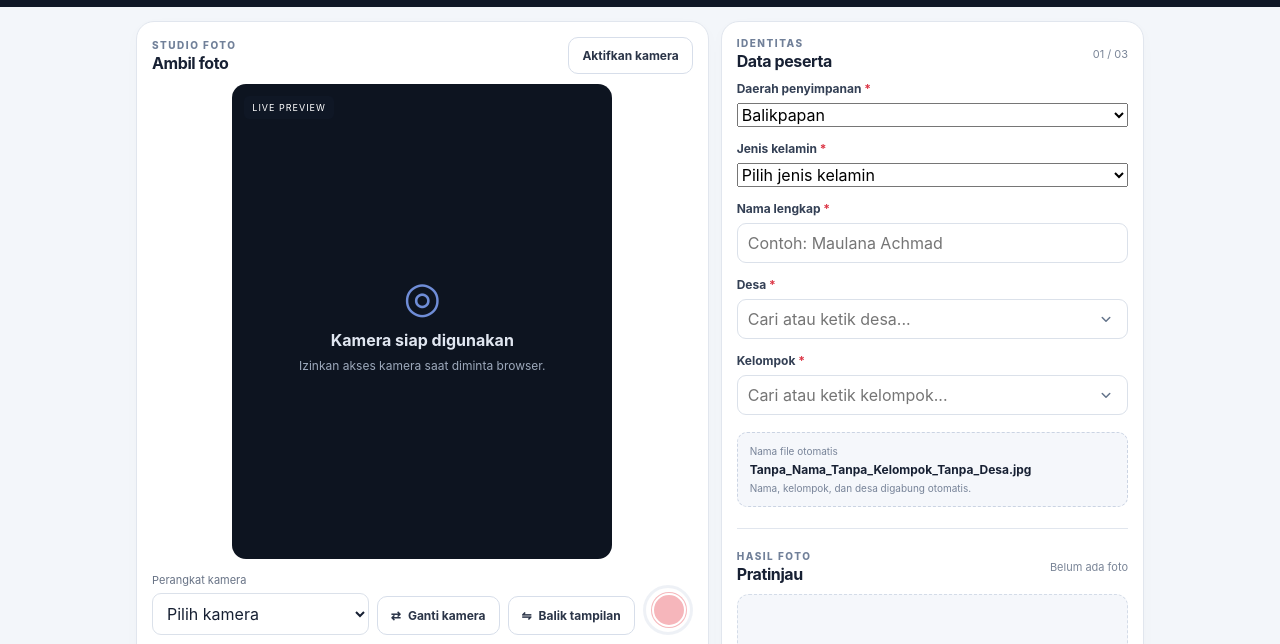
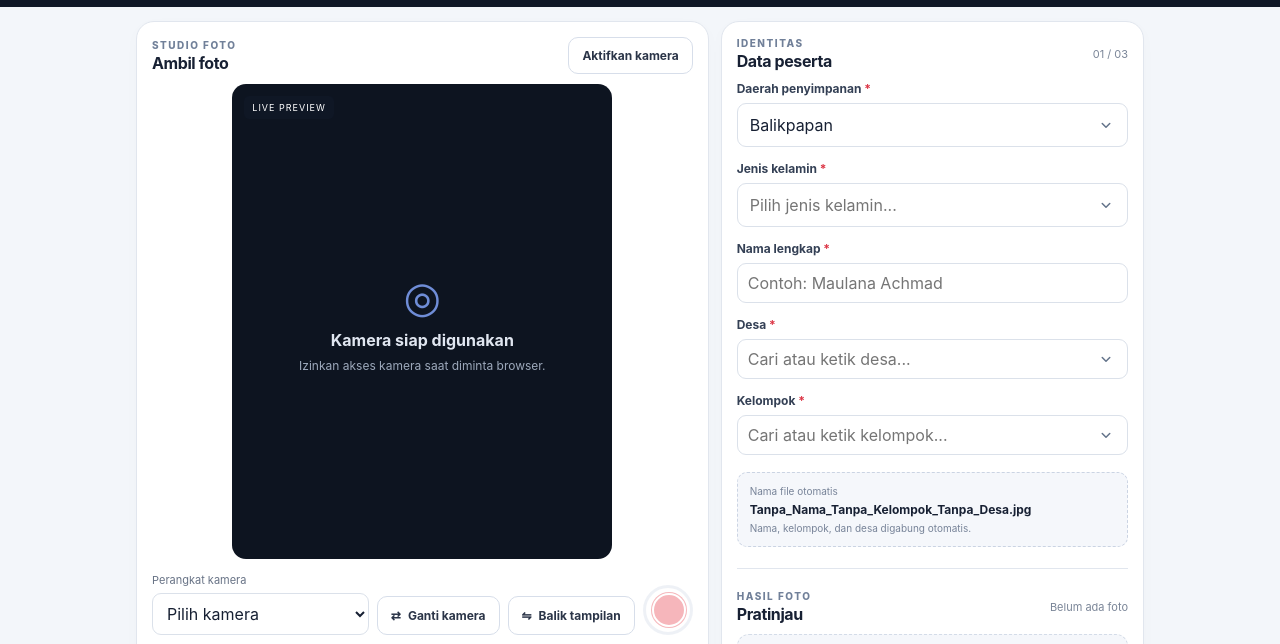
Before and after one commit to Maulana1399/foto-peserta, a website: page public/index.html in a window 1280 px wide. Shown: the part 84-728 px from the top of the page. Drawn offline with Linux system fonts and the light colour scheme; no server answers.

Commit message:
feat: unify custom dropdowns for participant form

```diff
--- a/public/app.js
+++ b/public/app.js
@@ -460,7 +460,9 @@
     );
     const daerah = $('daerah').value;
     const jenisKelamin = $('jenisKelamin').value;
-    const provider = $('provider').value;
+    const providerLabel = $('provider').value;
+    const providerMap = { 'Nextcloud': 'nextcloud', 'Google Drive': 'gdrive' };
+    const provider = providerMap[providerLabel] || providerLabel;
 
     $('uploadButton').disabled = true;
     $('uploadButton').textContent = 'Mengunggah…';
@@ -540,7 +542,7 @@
     return choices.find(item => item.toLocaleLowerCase('id-ID') === normalized) || normalizeText(value);
   };
 
-  function setupAutocomplete(input, getChoices, label) {
+  function setupAutocomplete(input, getChoices, label, allowCustom = true) {
     const wrapper = document.createElement('div');
     wrapper.className = 'autocomplete';
     input.parentNode.insertBefore(wrapper, input);
@@ -607,7 +609,7 @@
       const exactMatch = choices.some(item =>
         item.toLocaleLowerCase('id-ID') === query
       );
-      if (normalizeText(input.value) && !exactMatch) {
+      if (allowCustom && normalizeText(input.value) && !exactMatch) {
         const custom = document.createElement('button');
         custom.type = 'button';
         custom.className = 'autocomplete-option autocomplete-custom';
@@ -639,6 +641,13 @@
     input.addEventListener('input', render);
     trigger.addEventListener('click', () => {
       if (menu.hidden) {
+        document.querySelectorAll('.autocomplete-menu').forEach(otherMenu => {
+          if (otherMenu !== menu) {
+            otherMenu.hidden = true;
+            const otherWrapper = otherMenu.closest('.autocomplete');
+            otherWrapper?.querySelector('input')?.setAttribute('aria-expanded', 'false');
+          }
+        });
         input.focus();
         render();
       } else {
@@ -686,6 +695,11 @@
 
   const desaInput = $('desa');
   const kelompokInput = $('kelompok');
+
+  setupAutocomplete($('daerah'), () => ['Balikpapan', 'Samarinda'], 'Daerah penyimpanan', false);
+  setupAutocomplete($('jenisKelamin'), () => ['Laki-laki', 'Perempuan'], 'Jenis kelamin', false);
+  setupAutocomplete($('provider'), () => ['Nextcloud', 'Google Drive'], 'Tujuan upload', false);
+
   const desaAutocomplete = setupAutocomplete(
     desaInput, () => Object.keys(masterGroups), 'Desa terdaftar'
   );
--- a/public/index.html
+++ b/public/index.html
@@ -41,16 +41,11 @@
     <div class="section-heading"><div><p class="eyebrow">IDENTITAS</p><h2>Data peserta</h2></div><span class="step">01 / 03</span></div>
     <form id="participantForm" autocomplete="off">
       <label for="daerah">Daerah penyimpanan <b>*</b></label>
-      <select id="daerah" name="daerah" required>
-        <option value="Balikpapan" selected>Balikpapan</option>
-        <option value="Samarinda">Samarinda</option>
-      </select>
+      <input id="daerah" name="daerah" value="Balikpapan"
+             placeholder="Pilih daerah..." required autocomplete="off">
       <label for="jenisKelamin">Jenis kelamin <b>*</b></label>
-      <select id="jenisKelamin" name="jenisKelamin" required>
-        <option value="">Pilih jenis kelamin</option>
-        <option value="Laki-laki">Laki-laki</option>
-        <option value="Perempuan">Perempuan</option>
-      </select>
+      <input id="jenisKelamin" name="jenisKelamin" value=""
+             placeholder="Pilih jenis kelamin..." required autocomplete="off">
       <label for="nama">Nama lengkap <b>*</b></label><input id="nama" name="nama" placeholder="Contoh: Maulana Achmad" required maxlength="100">
       <label for="desa">Desa <b>*</b></label><input id="desa" name="desa" list="desaOptions" placeholder="Cari atau ketik desa..." required maxlength="100" autocomplete="off"><datalist id="desaOptions"><option value="Batu Ampar"></option><option value="Ringroad"></option><option value="Sepinggan"></option><option value="Timur Raya"></option></datalist>
       <label for="kelompok">Kelompok <b>*</b></label><input id="kelompok" name="kelompok" list="kelompokOptions" placeholder="Cari atau ketik kelompok..." required maxlength="100" autocomplete="off"><datalist id="kelompokOptions"></datalist>
@@ -79,7 +74,9 @@
         <button id="removeTwibbon" class="text-button" disabled>Hapus twibbon aktif</button>
       </div>
       <div class="setting-card"><div class="setting-title"><div><strong>Tujuan upload</strong><p>Pilih tempat menyimpan foto hasil.</p></div><span class="setting-icon">☁</span></div>
-        <label for="provider">Penyimpanan cloud</label><select id="provider"><option value="nextcloud">Nextcloud</option><option value="gdrive">Google Drive</option></select>
+        <label for="provider">Penyimpanan cloud</label>
+        <input id="provider" name="provider" value="Nextcloud"
+               placeholder="Pilih penyimpanan cloud..." required autocomplete="off">
         <div id="cloudStatus" class="cloud-status">Memeriksa konfigurasi server…</div>
         <a id="googleConnect" class="button button-secondary full-width hidden" href="/auth/google">Hubungkan Google Drive</a>
         <button id="googleDisconnect" class="text-button hidden" type="button">Putuskan Google Drive</button>
--- a/public/style.css
+++ b/public/style.css
@@ -404,3 +404,51 @@
     padding: 6px 8px;
   }
 }
+
+/* Samakan tampilan dropdown identitas dan penyimpanan */
+#daerah,
+#jenisKelamin,
+#provider {
+  width: 100%;
+  min-height: 42px;
+  padding: 10px 12px;
+  border: 1px solid #dbe1ea;
+  border-radius: 9px;
+  background-color: #fff;
+  color: var(--ink);
+  font-family: inherit;
+  font-size: 14px;
+  cursor: pointer;
+  outline: none;
+  box-sizing: border-box;
+}
+
+#daerah:focus,
+#jenisKelamin:focus,
+#provider:focus {
+  border-color: #7395ed;
+  box-shadow: 0 0 0 3px #2459d31a;
+}
+
+
+/* Dropdown custom identitas dan tujuan upload */
+#daerah,
+#jenisKelamin,
+#provider {
+  width: 100%;
+  min-height: 42px;
+  padding: 11px 46px 11px 12px;
+  border: 1px solid #dbe1ea;
+  border-radius: 9px;
+  background: #fff;
+  color: var(--ink);
+  outline: none;
+  font: inherit;
+  min-width: 0;
+}
+#daerah:focus,
+#jenisKelamin:focus,
+#provider:focus {
+  border-color: #7395ed;
+  box-shadow: 0 0 0 3px #2459d31a;
+}
```
